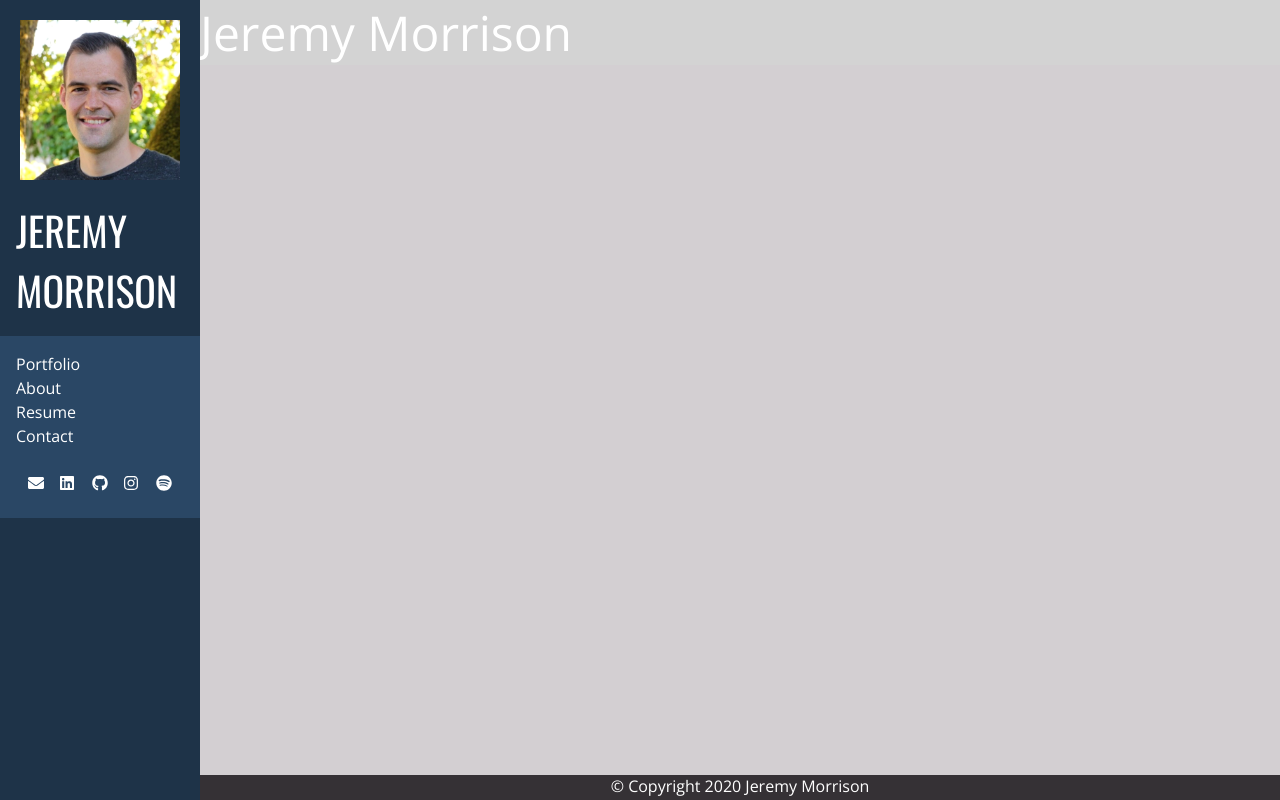
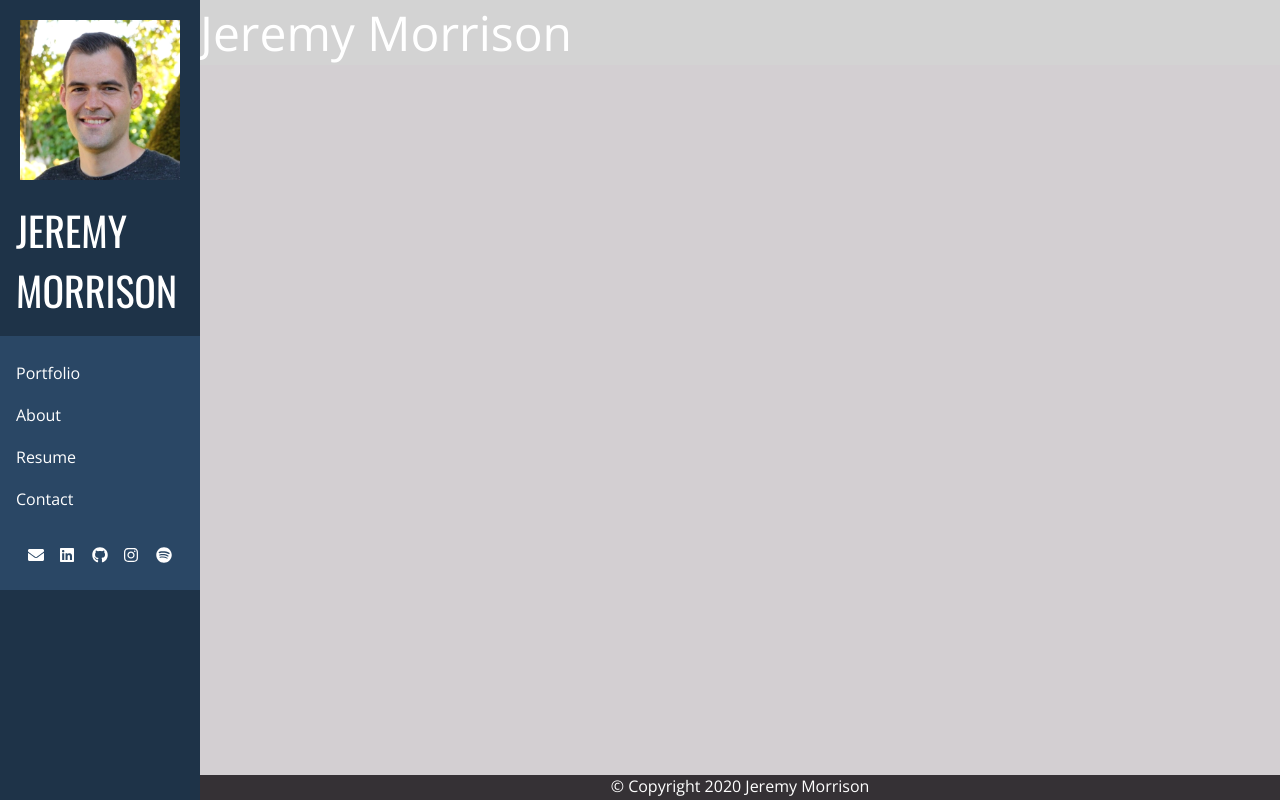
Before and after one commit to jemorriso/jeremymorrison.ca, a React (Create React App) app: page / in a window 1280 px wide. Built offline with nearby package versions, Linux system fonts and the light colour scheme; a web font is replaced by a local one.

Commit message:
Line height

```diff
--- a/src/components/Navbar.js
+++ b/src/components/Navbar.js
@@ -9,7 +9,7 @@ const Wrapper = styled.nav`
 
 const Ul = styled.ul`
   /*padding-left: 1rem;*/
-  line-height: 1.5;
+  line-height: 4.2rem;
 `;
 
 const Li = styled.li`
```
